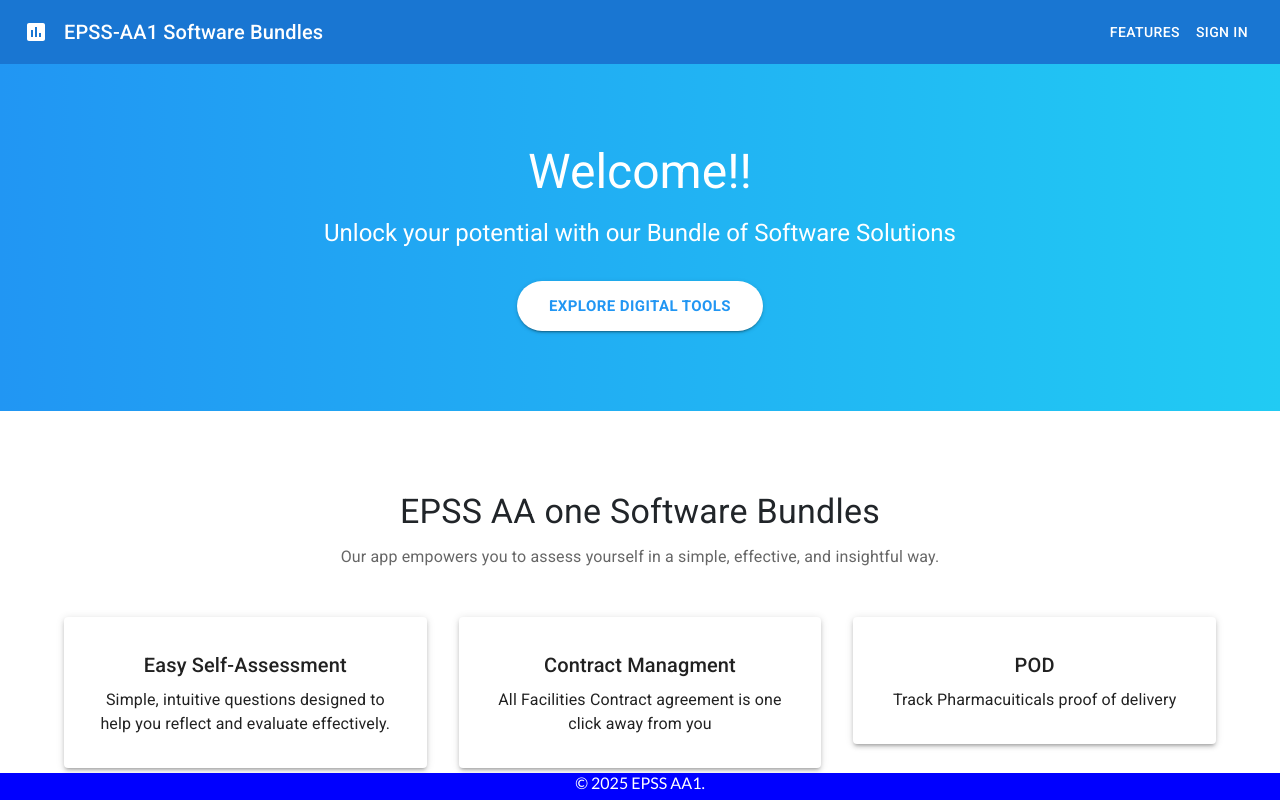
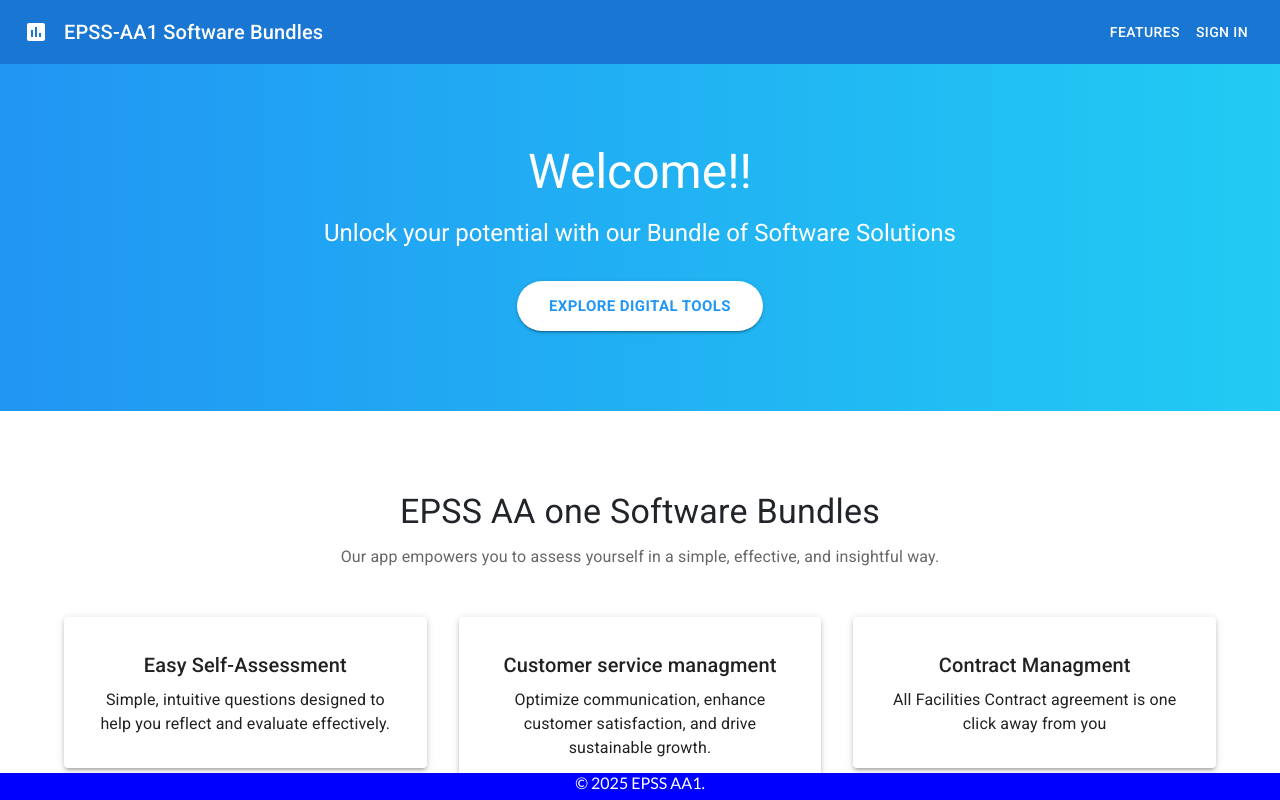
Before and after one commit to danimangggg/ECPIS, a React (Create React App) app in the folder clients/: page / in a window 1280 px wide. Shown: the top 800 px of the page. Built offline with nearby package versions, Linux system fonts and the light colour scheme.

Commit message:
working tues

```diff
--- a/clients/src/components/Customer-Service/RegistrationList.js
+++ b/clients/src/components/Customer-Service/RegistrationList.js
@@ -55,6 +55,12 @@ const CustomerRegistrationList = () => {
     const end = (status?.toLowerCase() === 'completed' && completedAt) ? dayjs(completedAt) : dayjs();
     const diffMinutes = end.diff(start, 'minute');
     return diffMinutes / 60;
+  };
+
+  const formatWaitingTime = (decimalHours) => {
+    const hours = Math.floor(decimalHours);
+    const minutes = Math.round((decimalHours - hours) * 60);
+    return `${hours} hr ${minutes} min`;
   };
 
   const handleRequestSort = (property) => {
@@ -115,7 +121,7 @@ const CustomerRegistrationList = () => {
         Region: facility?.region_name || 'N/A',
         CustomerType: cust.customer_type,
         CompletedAt: cust.completed_at || '',
-        WaitingHours: waitingHours.toFixed(2),
+        Waiting: formatWaitingTime(waitingHours),
         ServicePoint: cust.next_service_point || 'N/A',
         ProcessStatus: cust.status?.toLowerCase() === 'started' ? 'In Progress' : cust.status,
       };
@@ -153,7 +159,7 @@ const CustomerRegistrationList = () => {
                   { id: 'zone', label: 'Zone' },
                   { id: 'region', label: 'Region' },
                   { id: 'customer_type', label: 'Customer Type' },
-                  { id: 'waiting_hours', label: 'Waiting (hrs)' },
+                  { id: 'waiting_hours', label: 'Waiting' }, // Label changed
                   { id: 'next_service_point', label: 'Current Service Point' },
                   { id: 'status', label: 'Process Status' },
                 ].map((headCell) => (
@@ -192,7 +198,7 @@ const CustomerRegistrationList = () => {
                     <TableCell>{facility?.zone_name || 'N/A'}</TableCell>
                     <TableCell>{facility?.region_name || 'N/A'}</TableCell>
                     <TableCell>{cust.customer_type}</TableCell>
-                    <TableCell>{waitingHours.toFixed(2)}</TableCell>
+                    <TableCell>{formatWaitingTime(waitingHours)}</TableCell>
                     <TableCell>{cust.next_service_point || 'N/A'}</TableCell>
                     <TableCell>{cust.status?.toLowerCase() === 'started' ? 'In Progress' : cust.status}</TableCell>
                   </TableRow>
--- a/clients/src/landingPage.js
+++ b/clients/src/landingPage.js
@@ -102,6 +102,16 @@ const LandingPage = () => {
           <Grid item xs={12} sm={4}>
             <FeatureCard elevation={3}>
               <Typography variant="h6" gutterBottom>
+                Customer service managment
+              </Typography>
+              <Typography>
+                Optimize communication, enhance customer satisfaction, and drive sustainable growth.
+              </Typography>
+            </FeatureCard>
+          </Grid>
+          <Grid item xs={12} sm={4}>
+            <FeatureCard elevation={3}>
+              <Typography variant="h6" gutterBottom>
                 Contract Managment
               </Typography>
               <Typography>
```
Also changed, not shown: 1 other file (tests, documents, lock files or other folders).
